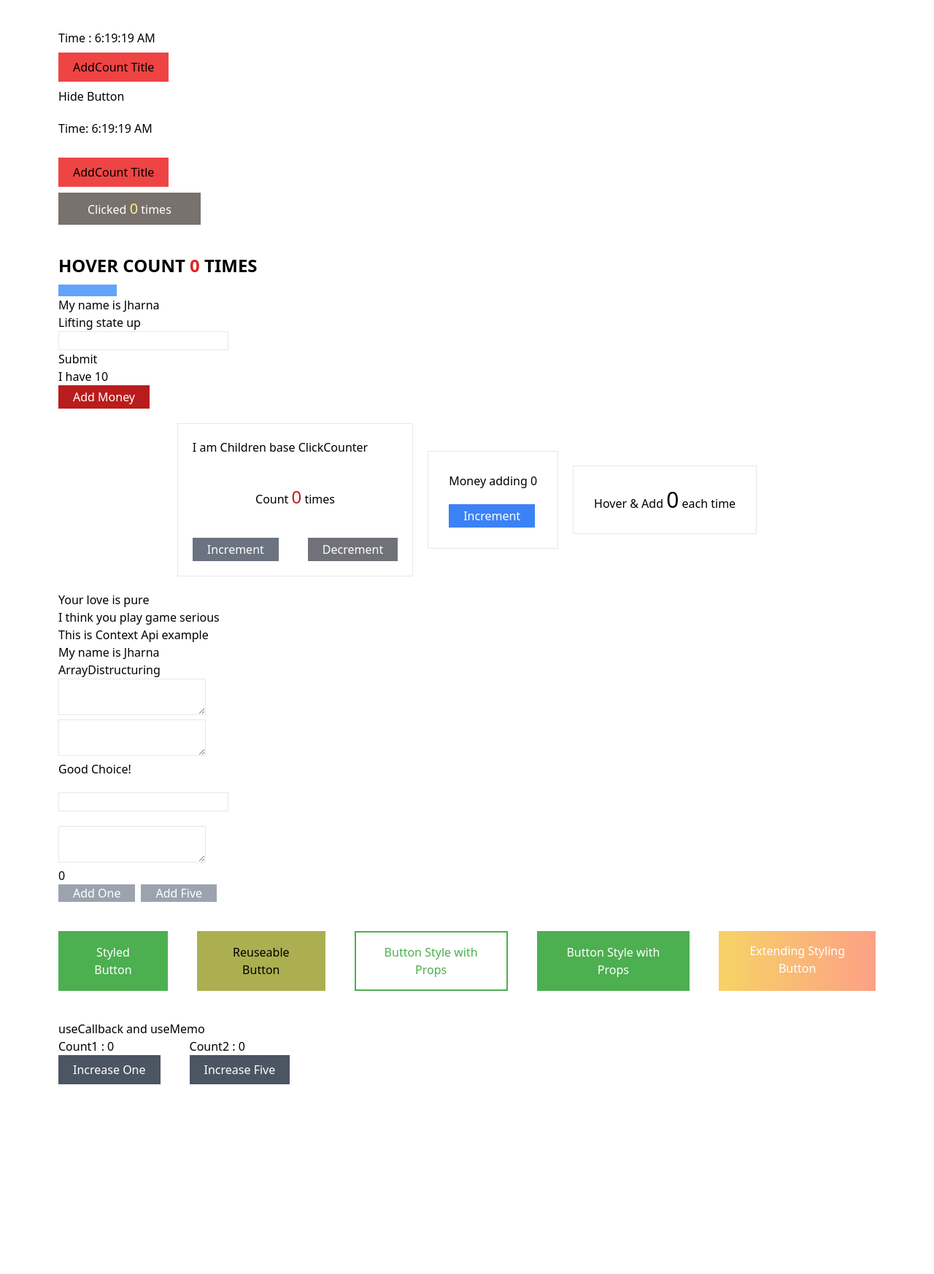
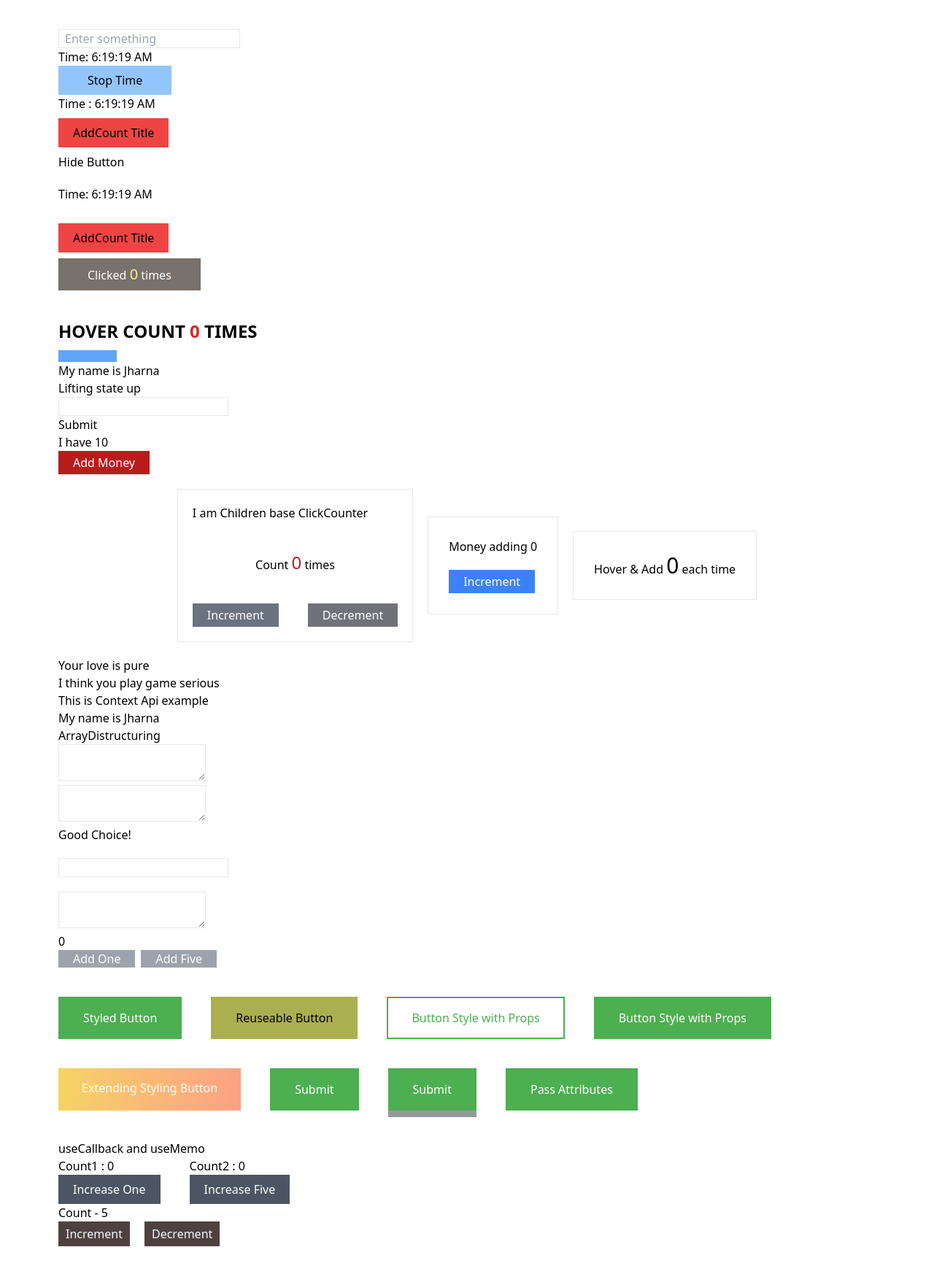
Before and after one commit to jharnakhatun2/react-concept, a React (Vite) app: page / in a window 1280 px wide. Shown: the whole page at 73% size. Before the commit the page ends 1526 px from the top, so only its background shows below. Built offline with nearby package versions, Linux system fonts and the light colour scheme.

Commit message:
added state and action as premitve value for useReducer hook

```diff
--- a/src/App.jsx
+++ b/src/App.jsx
@@ -15,11 +15,14 @@ import WithDependency from "./hooks/useEffect/WithDependency";
 import { useState } from "react";
 import DisplayStyle from "./style-components/DisplayStyle";
 import Displaycall from "./hooks/useCallback-useMemo/Displaycall";
+import DisplayRef from "./hooks/useRef.jsx/DisplayRef";
+import DisplayReducer from "./hooks/useReducer/DisplayReducer";
 
 function App() {
   const [show, setShow] = useState(true);
   return (
     <section className="px-20 py-10">
+      <DisplayRef />
       {show && <WithoutDependency />}
       <button type="button" onClick={() => setShow((preShow) => !preShow)}>
         {show ? "Hide Button" : "Show Button"}
@@ -50,6 +53,9 @@ function App() {
       <DisplayStyle />
       {/* useCallback and use Memo */}
       <Displaycall />
+      {/* useReducer */}
+
+      <DisplayReducer />
     </section>
   );
 }
--- /dev/null
+++ b/src/hooks/useReducer/DisplayReducer.jsx
@@ -0,0 +1,9 @@
+import PremitiveValue from "./PremitiveValue";
+
+export default function DisplayReducer() {
+  return (
+    <div>
+      <PremitiveValue />
+    </div>
+  );
+}
--- /dev/null
+++ b/src/hooks/useReducer/PremitiveValue.jsx
@@ -0,0 +1,37 @@
+import { useReducer } from "react";
+
+const initialValue = 5;
+const reducer = (state, action) => {
+  switch (action) {
+    case "increment":
+      return state + 1;
+    case "decrement":
+      return state - 1;
+    default:
+      return state;
+  }
+};
+export default function PremitiveValue() {
+  const [count, dispatch] = useReducer(reducer, initialValue);
+  return (
+    <div>
+      <h1>Count - {count}</h1>
+      <div className="flex gap-5">
+        <button
+          type="button"
+          onClick={() => dispatch("increment")}
+          className="button"
+        >
+          Increment
+        </button>
+        <button
+          type="button"
+          onClick={() => dispatch("decrement")}
+          className="button"
+        >
+          Decrement
+        </button>
+      </div>
+    </div>
+  );
+}
--- /dev/null
+++ b/src/hooks/useRef.jsx/DisplayRef.jsx
@@ -0,0 +1,11 @@
+import Form2 from "./Form2";
+import Time from "./Time";
+
+export default function DisplayRef() {
+  return (
+    <div>
+      <Form2 />
+      <Time />
+    </div>
+  );
+}
--- /dev/null
+++ b/src/hooks/useRef.jsx/Form.jsx
@@ -0,0 +1,22 @@
+import { useRef } from "react";
+import { useEffect } from "react";
+
+export default function Form() {
+  const inputRef = useRef(null);
+  useEffect(() => {
+    console.log(inputRef.current);
+    inputRef.current.focus();
+  }, []);
+  return (
+    <div>
+      <p>
+        <input
+          type="text"
+          ref={inputRef}
+          placeholder="Enter something"
+          className="border outline-none px-2"
+        />
+      </p>
+    </div>
+  );
+}
--- /dev/null
+++ b/src/hooks/useRef.jsx/Form2.jsx
@@ -0,0 +1,23 @@
+import { useRef } from "react";
+import { useEffect } from "react";
+import OnlyInput from "./Input";
+
+export default function Form2() {
+  const inputRef = useRef(null);
+
+  useEffect(() => {
+    console.log(inputRef.current);
+    inputRef.current.focus();
+  }, []);
+
+  return (
+    <div>
+      <OnlyInput
+        type="text"
+        ref={inputRef}
+        placeholder="Enter something"
+        className="border outline-none px-2"
+      />
+    </div>
+  );
+}
--- /dev/null
+++ b/src/hooks/useRef.jsx/Input.jsx
@@ -0,0 +1,16 @@
+import React from "react";
+
+function OnlyInput({ type, placeholder }, ref) {
+  return (
+    <div>
+      <input
+        ref={ref}
+        type={type}
+        placeholder={placeholder}
+        className="border outline-none px-2"
+      />
+    </div>
+  );
+}
+const forwardedRef = React.forwardRef(OnlyInput);
+export default forwardedRef;
--- /dev/null
+++ b/src/hooks/useRef.jsx/Time.jsx
@@ -0,0 +1,27 @@
+import { useEffect, useRef, useState } from "react";
+
+export default function Time() {
+  const [date, setDate] = useState(new Date());
+  const stopTime = useRef();
+  const tick = () => {
+    setDate(new Date());
+  };
+  useEffect(() => {
+    stopTime.current = setInterval(tick, 1000);
+    return () => {
+      clearInterval(stopTime.current);
+    };
+  }, []);
+
+  return (
+    <div>
+      <p>Time: {date.toLocaleTimeString()}</p>
+      <button
+        onClick={() => clearInterval(stopTime.current)}
+        className="bg-blue-300 px-10 py-2"
+      >
+        Stop Time
+      </button>
+    </div>
+  );
+}
--- a/src/index.css
+++ b/src/index.css
@@ -1,3 +1,9 @@
 @import "tailwindcss/base";
 @import "tailwindcss/components";
 @import "tailwindcss/utilities";
+
+.button {
+  background-color: #504141;
+  color: aliceblue;
+  padding: 5px 10px;
+}
--- /dev/null
+++ b/src/style-components/Button/PassAttributes.jsx
@@ -0,0 +1,14 @@
+import { styled } from "styled-components";
+
+export const PassAttributesButton = styled.button`
+  border: 2px solid #4caf50;
+  background-color: #4caf50;
+  color: #ffffff;
+  padding: 15px 32px;
+  text-align: center;
+  text-decoration: none;
+  display: inline-block;
+  font-size: 16px;
+  cursor: pointer;
+  transition: 0.5s all ease-out;
+`;
--- a/src/style-components/Button/PropsButton.jsx
+++ b/src/style-components/Button/PropsButton.jsx
@@ -25,3 +25,16 @@ export const FancyButton = styled(PropsButton)`
   background-image: linear-gradient(to right, #f6d365 0%, #fda085 100%);
   border: none;
 `;
+
+// Passed Props and Adding Attributes
+export const SubmitButton = styled(PropsButton).attrs((props) => ({
+  type: "submit",
+}))`
+  box-shadow: 0 9px #999;
+  &:active {
+    background-color: ${(props) =>
+      props.variant !== "outline" ? "#fff" : "#4caf50"};
+    box-shadow: 0 5px #666;
+    transform: translateY(4px);
+  }
+`;
--- a/src/style-components/DisplayStyle.jsx
+++ b/src/style-components/DisplayStyle.jsx
@@ -1,17 +1,23 @@
 import StyledButton from "./Button/Button";
 import { ReUseableButton } from "./Button/ButtonReuse";
-import { FancyButton, PropsButton } from "./Button/PropsButton";
+import { PassAttributesButton } from "./Button/PassAttributes";
+import { FancyButton, PropsButton, SubmitButton } from "./Button/PropsButton";
 
 export default function DisplayStyle() {
   return (
-    <div className="py-10 gap-10 flex">
+    <div className="py-10 gap-10 flex flex-wrap">
       <StyledButton>Styled Button </StyledButton>
       <ReUseableButton>Reuseable Button</ReUseableButton>
       {/* Button styled with props with condition outline */}
       <PropsButton variant="outline">Button Style with Props</PropsButton>
       <PropsButton>Button Style with Props</PropsButton>
+
       {/* as for ancor tag */}
       <FancyButton as="a">Extending Styling Button</FancyButton>
+      {/* passed props and adding attributes */}
+      <PropsButton type="submit">Submit</PropsButton>
+      <SubmitButton>Submit</SubmitButton>
+      <PassAttributesButton as="a">Pass Attributes</PassAttributesButton>
     </div>
   );
 }
```
